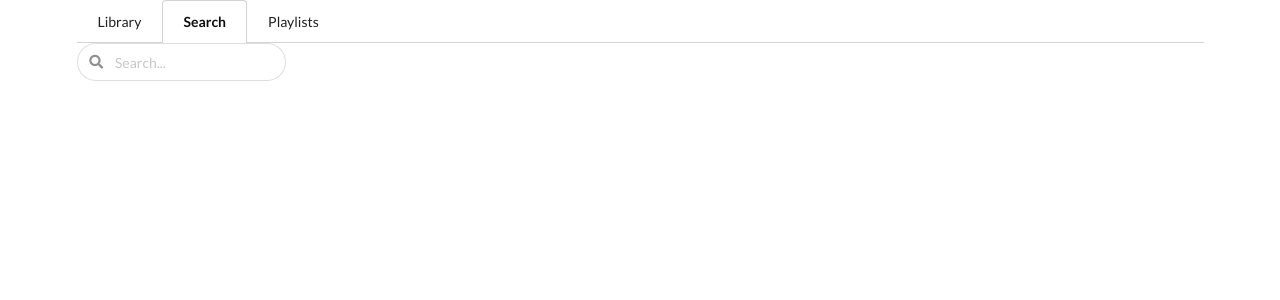
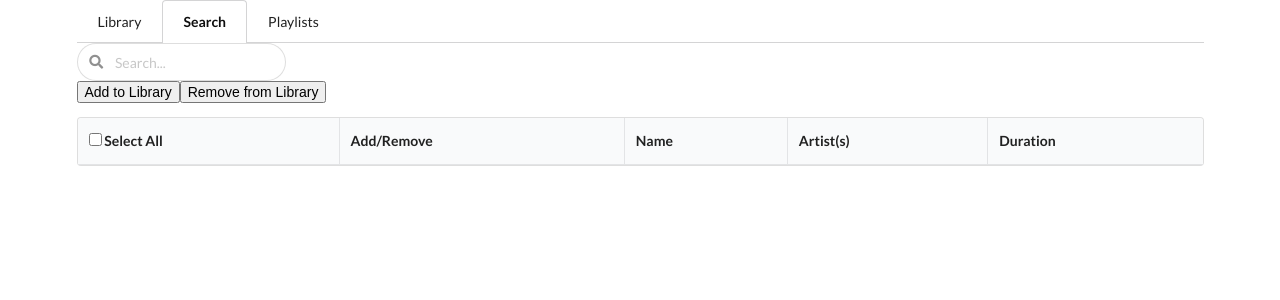
Before and after one commit to MLH-Fellowship/sprint3, a React (Create React App) app in the folder frontend/: page / in a window 1280 px wide. Both pictures are taken after a click on the element "Search". Shown: the top 300 px of the page. Built offline with nearby package versions, Linux system fonts and the light colour scheme.

Commit message:
Initialize Checkboxes in SearchResults and Add Disable Logic

```diff
--- a/frontend/src/components/Search/SearchResults.js
+++ b/frontend/src/components/Search/SearchResults.js
@@ -1,34 +1,36 @@
-import React from 'react';
+import React, { useState } from 'react';
 import '../../styles/searchresult.css';
 
 const SearchResults = ({ searchResults, addTrack, removeTrack, library }) => {
 
-    // component styles
-    const searchResultStyles = {
-        songCard: {
-            backgroundColor: '#191414',
-        },
-        songContent: {
-            color: '#ffffff',
-            margin: '10px 0px 10px 5px',
-        },
-        songMeta: {
-            color: '#beb8b8',
-            margin: '0px 0px 5px 5px',
-        },
-        songButton: {
-            backgroundColor: '#1db954',
-            color: '#ffffff',
-        },
-    };
+    // state for songs to be added to/deleted from library
+    const [tracksToTrack, setTracksToTrack] = useState([]);
 
-    // loop through search results (arrary)
-    const resultsRendered = searchResults.map(result => {
-        const { id, name, artists, duration_ms, album } = result;
-        const sep = '| ';
+    // state for 'select all' checkbox
+    const [isCheckedSelectAll, setIsCheckedSelectAll] = useState(false);
+    // text to display for select/deselect
+    const selectAllText = isCheckedSelectAll ? 'Deselect All' : 'Select All';
 
-        // extract artist names from artists array
-        const artistNames = artists.map(artist => artist.name);
+    // function to disable checkbox if track already in library
+    const disableCheckbox = track => {
+        const { id } = track;
+        return library.map(t => t.id).includes(id);
+    }
+
+
+    // loop through tracks to create elements for rendering
+    const tracksRendered = searchResults.map(track => {
+        const { id, name, artists, duration_ms, audioFeatures } = track;
+
+         // extract artist names from artists array
+         const artistNames = artists.map(artist => artist.name);
+         const artistString = artistNames.join(', ');
+
+         // calculated song duration in minutes and seconds
+         const duration_minutes = Math.floor(duration_ms/60000);
+         const duration_seconds = duration_ms % 60;
+         const duration_seconds_pad = duration_seconds > 10 ? '' : '0'
+         const duration_label = `${duration_minutes}:${duration_seconds_pad}${duration_seconds}`;
 
         // boolean for whether or not song is in library
         const isInLibrary = library.map(track => track.id).includes(id);
@@ -37,37 +39,128 @@ const SearchResults = ({ searchResults, addTrack, removeTrack, library }) => {
         buttonObj['sign'] = isInLibrary ? 'negative' : 'positive';
         buttonObj['func'] = isInLibrary ? removeTrack : addTrack;
         buttonObj['icon'] = isInLibrary ? 'minus' : 'add';
-        buttonObj['label'] = isInLibrary ? 'Remove' : 'Add';
 
         return (
-            <div key={id} className='card song-card' style={searchResultStyles.songCard}>
-                <div className='content'>
-                    <div className='header' style={searchResultStyles.songContent}>
-                        <h2>{name}</h2>
-                    </div>
-                    <div className='meta' style={searchResultStyles.songMeta}>
-                        <span>{Math.round(duration_ms / 60000)} minutes</span>
-                        {sep}
-                        <span>{artistNames.join(', ')}</span>
-                    </div>
-                </div>
+            <React.Fragment key={id}>
+                <tr>
+                    <td>
+                        <input
+                            type="checkbox"
+                            checked={false}
+                            disabled={disableCheckbox(track)}
+                        />
+                    </td>
+                    <td>
+                        <button
+                            className={`ui ${buttonObj['sign']} icon button`}
+                            onClick={() => buttonObj['func'](track)}
+                        >
+                            <i className={`${buttonObj['icon']} icon`} />
+                        </button>
+                    </td>
+                    <td>{name}</td>
+                    <td>{artistString}</td>
+                    <td>{duration_label}</td>
+                    {/*<td>{JSON.stringify(audioFeatures)}</td>*/}
 
-                <div className='image'>
-                    <img src={album.images[1].url} alt={name} />
-                </div>
-                <button className={`ui ${buttonObj['sign']} button`} onClick={() => buttonObj['func'](result)}>
-                    <i className={`${buttonObj['icon']} icon`} />
-                    {`${buttonObj['label']} Track`}
-                </button>
-            </div>
-        );
-    });
+                </tr>
+            </React.Fragment>
+        )
+    })
+
 
     return (
         <div>
-            <div className='ui four cards'>{resultsRendered}</div>
+            <button>Add to Library</button>
+            <button>Remove from Library</button>
+            <table className="ui celled table">
+                <thead>
+                    <tr>
+                        <th>
+                            <input
+                                type="checkbox"
+                                onChange={() => setIsCheckedSelectAll(!isCheckedSelectAll)}
+                            /> {selectAllText}
+                        </th>
+                        <th>Add/Remove</th>
+                        <th>Name</th>
+                        <th>Artist(s)</th>
+                        <th>Duration</th>
+                    </tr>
+                </thead>
+                <tbody>
+                    {tracksRendered}
+                </tbody>
+            </table>
         </div>
+
     );
+
+    //// component styles
+    //const searchResultStyles = {
+    //    songCard: {
+    //        backgroundColor: '#191414',
+    //    },
+    //    songContent: {
+    //        color: '#ffffff',
+    //        margin: '10px 0px 10px 5px',
+    //    },
+    //    songMeta: {
+    //        color: '#beb8b8',
+    //        margin: '0px 0px 5px 5px',
+    //    },
+    //    songButton: {
+    //        backgroundColor: '#1db954',
+    //        color: '#ffffff',
+    //    },
+    //};
+
+    //// loop through search results (arrary)
+    //const resultsRendered = searchResults.map(result => {
+    //    const { id, name, artists, duration_ms, album } = result;
+    //    const sep = '| ';
+
+    //    // extract artist names from artists array
+    //    const artistNames = artists.map(artist => artist.name);
+
+    //    // boolean for whether or not song is in library
+    //    const isInLibrary = library.map(track => track.id).includes(id);
+    //    // logic for button properties
+    //    const buttonObj = {};
+    //    buttonObj['sign'] = isInLibrary ? 'negative' : 'positive';
+    //    buttonObj['func'] = isInLibrary ? removeTrack : addTrack;
+    //    buttonObj['icon'] = isInLibrary ? 'minus' : 'add';
+    //    buttonObj['label'] = isInLibrary ? 'Remove' : 'Add';
+
+    //    return (
+    //        <div key={id} className='card song-card' style={searchResultStyles.songCard}>
+    //            <div className='content'>
+    //                <div className='header' style={searchResultStyles.songContent}>
+    //                    <h2>{name}</h2>
+    //                </div>
+    //                <div className='meta' style={searchResultStyles.songMeta}>
+    //                    <span>{Math.round(duration_ms / 60000)} minutes</span>
+    //                    {sep}
+    //                    <span>{artistNames.join(', ')}</span>
+    //                </div>
+    //            </div>
+
+    //            <div className='image'>
+    //                <img src={album.images[1].url} alt={name} />
+    //            </div>
+    //            <button className={`ui ${buttonObj['sign']} button`} onClick={() => buttonObj['func'](result)}>
+    //                <i className={`${buttonObj['icon']} icon`} />
+    //                {`${buttonObj['label']} Track`}
+    //            </button>
+    //        </div>
+    //    );
+    //});
+
+    //return (
+    //    <div>
+    //        <div className='ui four cards'>{resultsRendered}</div>
+    //    </div>
+    //);
 };
 
 export default SearchResults;
```
